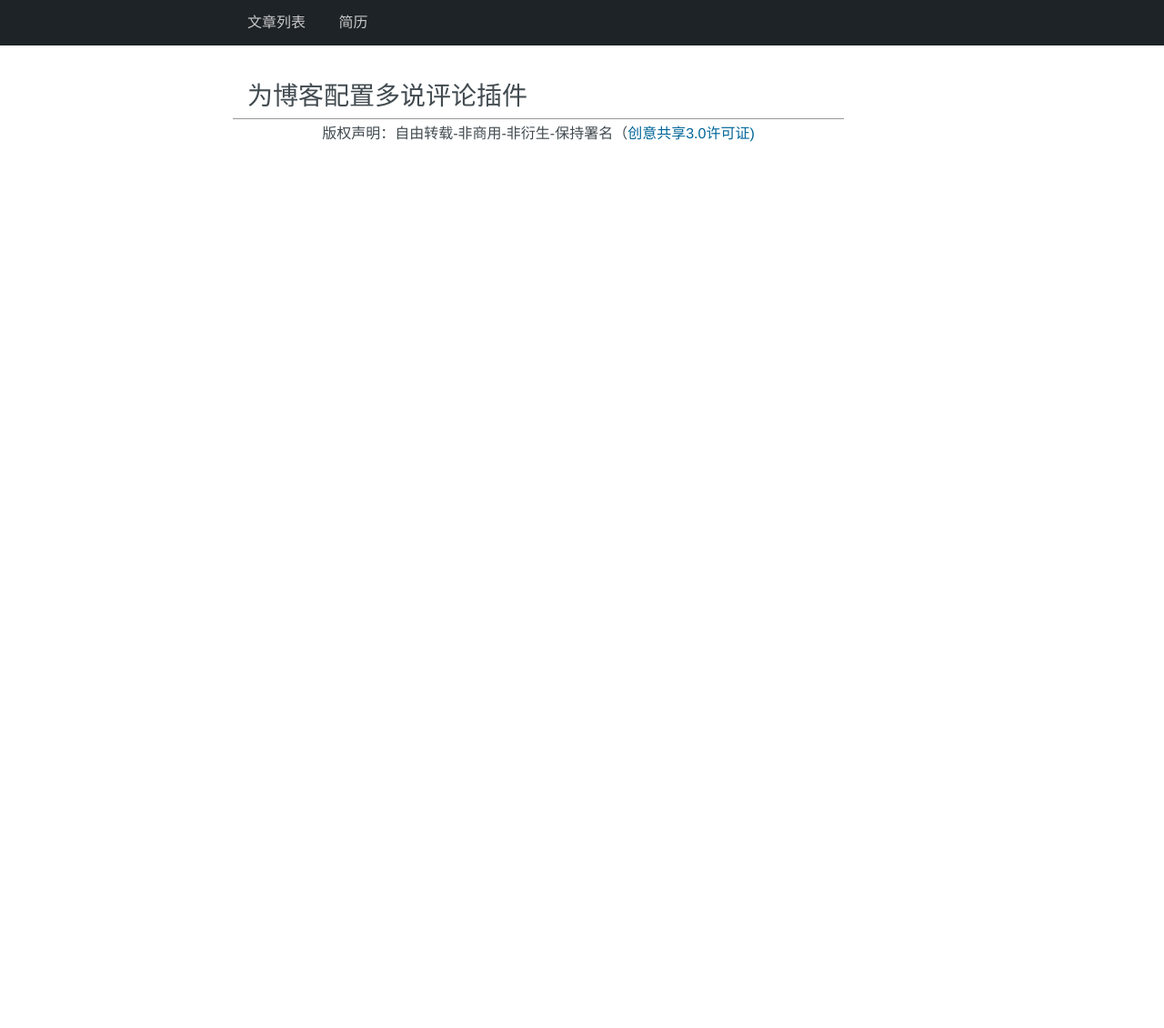
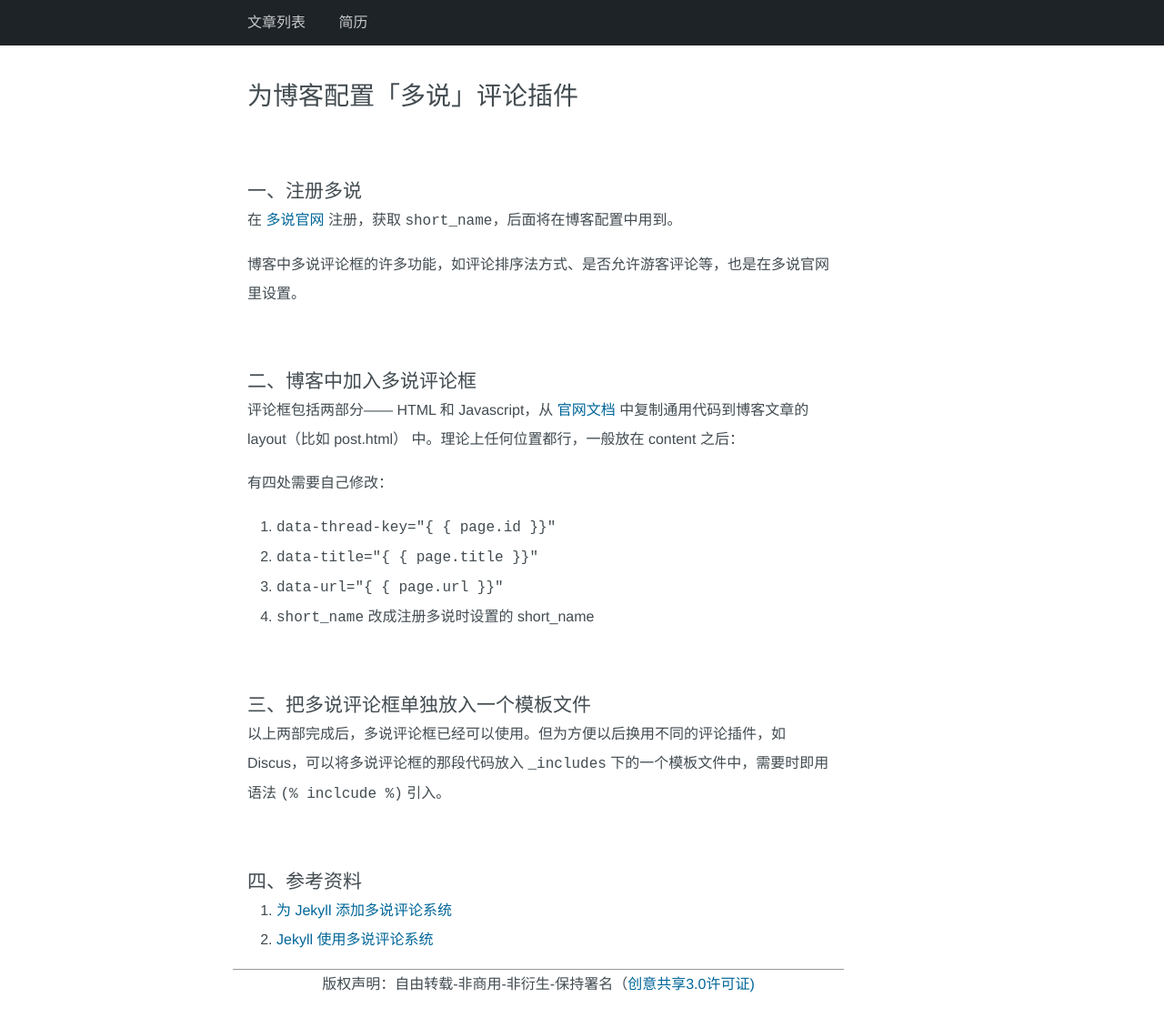
Before and after one commit to 90lzy/90lzy.github.io, a Jekyll site: the page built from _posts/2017-02-22-duoshuo.md, in a window 1280 px wide. Shown: the whole page at 91% size. Built offline with Jekyll 4.4.1, drawn with Linux system fonts in a browser that asks for light colours; comment, search, counter and statistics services are not loaded; before the commit the page ends 900 px from its top, so only the background shows below that.

Commit message:
new article

```diff
--- a/_includes/duoshuo.html
+++ b/_includes/duoshuo.html
@@ -1,5 +1,5 @@
 <!-- 多说评论框 start -->
-<div class="ds-thread" data-thread-key="page.id" data-title="page.title" data-url="page.url"></div>
+<div class="ds-thread" data-thread-key="{{ page.id }}" data-title="{{ page.title }}" data-url="{{ page.url }}"></div>
 <!-- 多说评论框 end -->
 <!-- 多说公共JS代码 start (一个网页只需插入一次) -->
 <script type="text/javascript">
--- a/_posts/2017-02-22-duoshuo.md
+++ b/_posts/2017-02-22-duoshuo.md
@@ -1,5 +1,27 @@
 ---
 layout: post
-title: "为博客配置多说评论插件"
+title: "为博客配置「多说」评论插件"
 tags: ["技术", "多说", "Jekyll"]
 ---
+
+## 注册多说
+
+在 [多说官网](https://duoshuo.com/) 注册，获取 `short_name`，后面将在博客配置中用到。
+
+博客中多说评论框的许多功能，如评论排序法方式、是否允许游客评论等，也是在多说官网里设置。
+
+## 博客中加入多说评论框
+评论框包括两部分—— HTML 和 Javascript，从 [官网文档](https://liuzhiyuan.duoshuo.com/admin/tools/) 中复制通用代码到博客文章的 layout（比如 post.html） 中。理论上任何位置都行，一般放在 content 之后：
+
+有四处需要自己修改：
+1. `data-thread-key="{ { page.id }}"`
+2. `data-title="{ { page.title }}"`
+2. `data-url="{ { page.url }}"`
+4. `short_name` 改成注册多说时设置的 short_name
+
+## 把多说评论框单独放入一个模板文件
+以上两部完成后，多说评论框已经可以使用。但为方便以后换用不同的评论插件，如 Discus，可以将多说评论框的那段代码放入 `_includes` 下的一个模板文件中，需要时即用语法 `(% inclcude %)` 引入。
+
+## 参考资料
+1. [为 Jekyll 添加多说评论系统](https://havee.me/internet/2013-07/add-duoshuo-commemt-system-into-jekyll.html)
+1. [Jekyll 使用多说评论系统](http://wiki.11ten.net/Jekyll/jekyll-%E4%BD%BF%E7%94%A8%E5%A4%9A%E8%AF%B4%E8%AF%84%E8%AE%BA%E7%B3%BB%E7%BB%9F.html)
```
